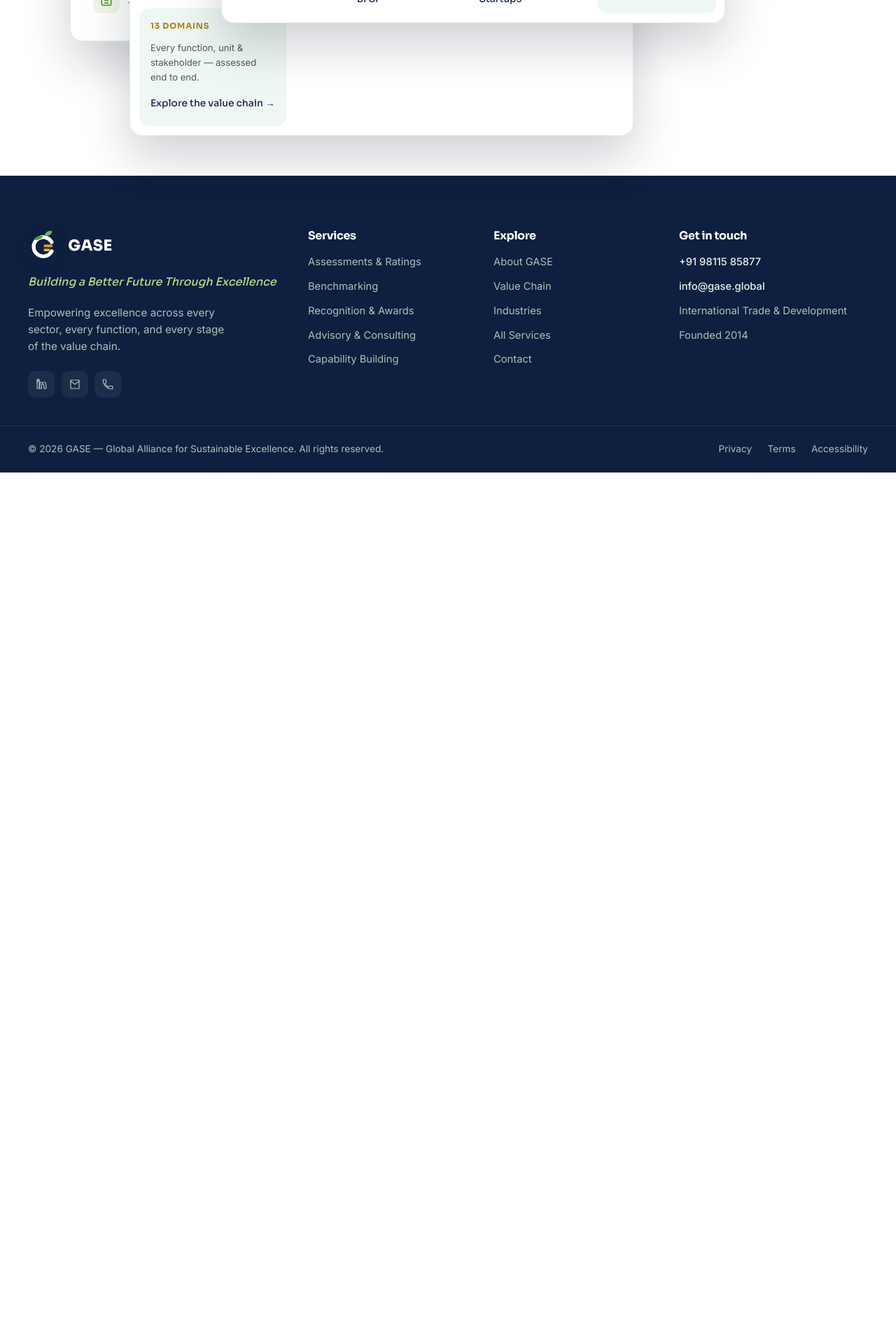
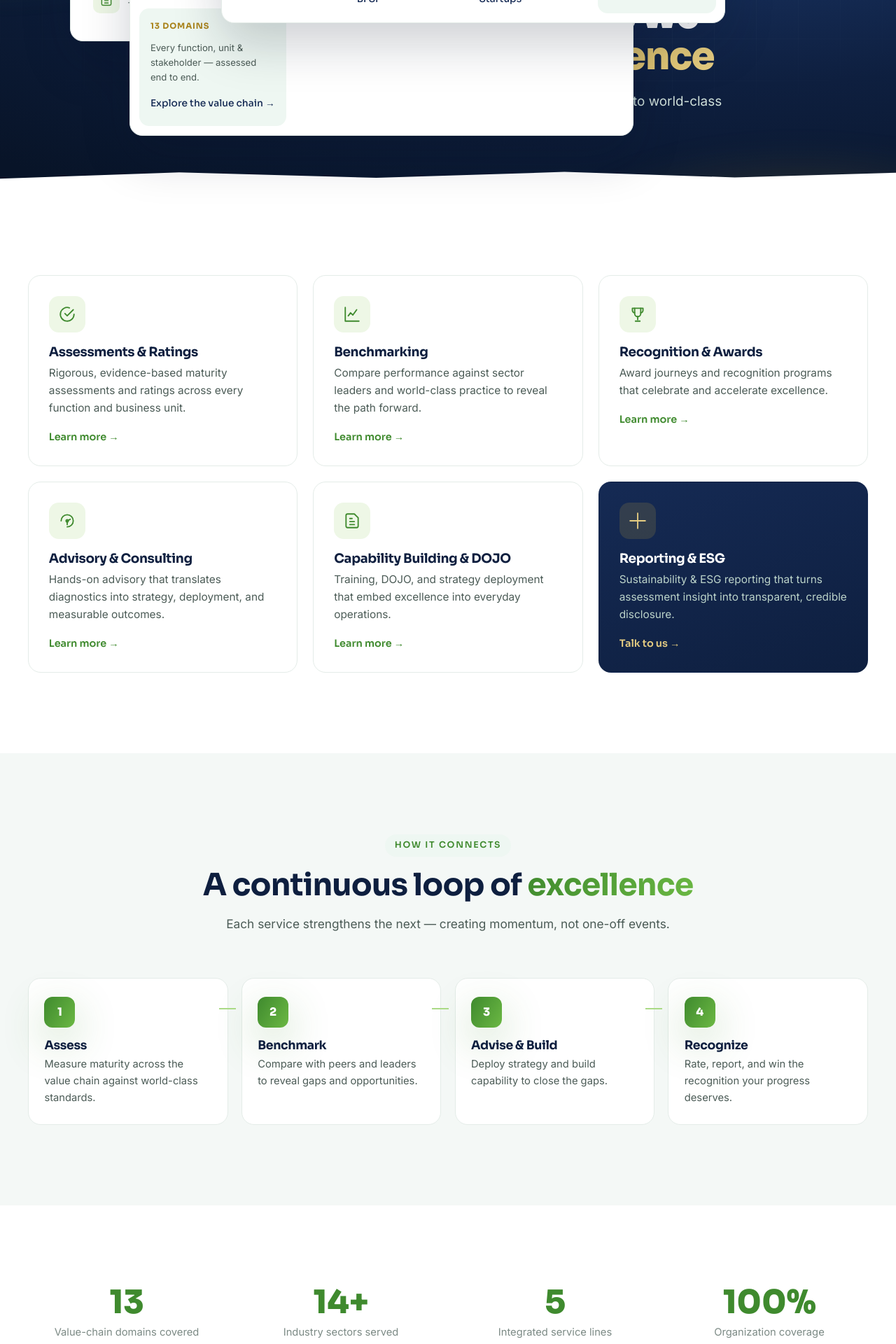
Before and after one commit to vishnurdas27/GASE-Website, a React (Vite) app in the folder client/: page /services in a window 1280 px wide. Shown: the part 300-2220 px from the top of the page at 70% size. Before the commit the page ends 975 px from the top, so only its background shows below. Built offline with nearby package versions, Linux system fonts and the light colour scheme.

Commit message:
Build the services page

```diff
--- a/client/src/App.jsx
+++ b/client/src/App.jsx
@@ -6,6 +6,7 @@ import BackToTop from './components/BackToTop.jsx';
 import Placeholder from './pages/Placeholder.jsx';
 import Home from './pages/Home.jsx';
 import About from './pages/About.jsx';
+import Services from './pages/Services.jsx';
 
 export default function App() {
   return (
@@ -17,9 +18,9 @@ export default function App() {
         <Routes>
           <Route path="/" element={<Home />} />
           <Route path="/about" element={<About />} />
+          <Route path="/services" element={<Services />} />
 
           {/* still to do */}
-          <Route path="/services" element={<Placeholder title="Services" />} />
           <Route path="/assessments" element={<Placeholder title="Assessments & Ratings" />} />
           <Route path="/benchmarking" element={<Placeholder title="Benchmarking" />} />
           <Route path="/recognition" element={<Placeholder title="Recognition & Awards" />} />
--- /dev/null
+++ b/client/src/pages/Services.jsx
@@ -0,0 +1,192 @@
+import { Link } from 'react-router-dom';
+import Reveal from '../components/Reveal.jsx';
+import Counter from '../components/Counter.jsx';
+
+const serviceLines = [
+  {
+    to: '/assessments',
+    title: 'Assessments & Ratings',
+    desc: 'Rigorous, evidence-based maturity assessments and ratings across every function and business unit.',
+    cta: 'Learn more',
+    icon: (
+      <svg viewBox="0 0 24 24">
+        <path d="M9 11l3 3 8-8" />
+        <path d="M21 12a9 9 0 1 1-6-8.5" />
+      </svg>
+    )
+  },
+  {
+    to: '/benchmarking',
+    title: 'Benchmarking',
+    desc: 'Compare performance against sector leaders and world-class practice to reveal the path forward.',
+    cta: 'Learn more',
+    icon: (
+      <svg viewBox="0 0 24 24">
+        <path d="M3 3v18h18" />
+        <path d="M7 14l3-4 3 3 5-7" />
+      </svg>
+    )
+  },
+  {
+    to: '/recognition',
+    title: 'Recognition & Awards',
+    desc: 'Award journeys and recognition programs that celebrate and accelerate excellence.',
+    cta: 'Learn more',
+    icon: (
+      <svg viewBox="0 0 24 24">
+        <path d="M12 15a4 4 0 0 0 4-4V4H8v7a4 4 0 0 0 4 4Z" />
+        <path d="M8 4H5v3a3 3 0 0 0 3 3M16 4h3v3a3 3 0 0 1-3 3M12 15v4M9 21h6" />
+      </svg>
+    )
+  },
+  {
+    to: '/advisory',
+    title: 'Advisory & Consulting',
+    desc: 'Hands-on advisory that translates diagnostics into strategy, deployment, and measurable outcomes.',
+    cta: 'Learn more',
+    icon: (
+      <svg viewBox="0 0 24 24">
+        <path d="M12 20a8 8 0 1 0-8-8" />
+        <path d="M12 12l4-2M12 12v5" />
+        <circle cx="12" cy="12" r="1.5" />
+      </svg>
+    )
+  },
+  {
+    to: '/capability',
+    title: 'Capability Building & DOJO',
+    desc: 'Training, DOJO, and strategy deployment that embed excellence into everyday operations.',
+    cta: 'Learn more',
+    icon: (
+      <svg viewBox="0 0 24 24">
+        <path d="M4 19V5a2 2 0 0 1 2-2h9l5 5v11a2 2 0 0 1-2 2H6a2 2 0 0 1-2-2Z" />
+        <path d="M9 13h6M9 17h6M9 9h3" />
+      </svg>
+    )
+  }
+];
+
+const process = [
+  { n: 1, title: 'Assess', text: 'Measure maturity across the value chain against world-class standards.' },
+  { n: 2, title: 'Benchmark', text: 'Compare with peers and leaders to reveal gaps and opportunities.' },
+  { n: 3, title: 'Advise & Build', text: 'Deploy strategy and build capability to close the gaps.' },
+  { n: 4, title: 'Recognize', text: 'Rate, report, and win the recognition your progress deserves.' }
+];
+
+const strip = [
+  { to: 13, label: 'Value-chain domains covered' },
+  { to: 14, suffix: '+', label: 'Industry sectors served' },
+  { to: 5, label: 'Integrated service lines' },
+  { to: 100, suffix: '%', label: 'Organization coverage' }
+];
+
+export default function Services() {
+  return (
+    <>
+      {/* hero */}
+      <section className="page-hero center">
+        <div className="page-hero__bg" />
+        <div className="container page-hero__inner">
+          <Reveal className="crumb">
+            <Link to="/">Home</Link>
+            <span>/</span>
+            <b>Services</b>
+          </Reveal>
+          <Reveal as="span" className="eyebrow">
+            What We Do
+          </Reveal>
+          <Reveal as="h1">
+            One platform, five ways we drive <span className="grad">sustainable excellence</span>
+          </Reveal>
+          <Reveal as="p" className="page-hero__lead">
+            Integrated services that move your organization from honest assessment to world-class recognition — and
+            build the capability to stay there.
+          </Reveal>
+        </div>
+        <div className="page-hero__wave" />
+      </section>
+
+      {/* service cards */}
+      <section className="section">
+        <div className="container">
+          <div className="feature-grid">
+            {serviceLines.map((s, i) => (
+              <Reveal as={Link} to={s.to} className="feature" key={s.to} delay={(i % 3) * 80}>
+                <div className="feature__ico">{s.icon}</div>
+                <h3>{s.title}</h3>
+                <p>{s.desc}</p>
+                <span className="card__link">{s.cta} →</span>
+              </Reveal>
+            ))}
+
+            {/* not a full service page yet — send this one to contact */}
+            <Reveal as={Link} to="/contact" className="feature feature--dark" delay={160}>
+              <div className="feature__ico">
+                <svg viewBox="0 0 24 24">
+                  <path d="M12 2v20M2 12h20" />
+                </svg>
+              </div>
+              <h3>Reporting & ESG</h3>
+              <p>Sustainability & ESG reporting that turns assessment insight into transparent, credible disclosure.</p>
+              <span className="card__link">Talk to us →</span>
+            </Reveal>
+          </div>
+        </div>
+      </section>
+
+      {/* how it connects */}
+      <section className="section section--tint">
+        <div className="container">
+          <Reveal className="section__head">
+            <span className="eyebrow eyebrow--dark">How It Connects</span>
+            <h2 className="section__title">
+              A continuous loop of <span className="grad">excellence</span>
+            </h2>
+            <p className="section__sub">Each service strengthens the next — creating momentum, not one-off events.</p>
+          </Reveal>
+          <div className="steps">
+            {process.map((step, i) => (
+              <Reveal className="step" key={step.n} delay={i * 80}>
+                <div className="step__n">{step.n}</div>
+                <h3>{step.title}</h3>
+                <p>{step.text}</p>
+              </Reveal>
+            ))}
+          </div>
+        </div>
+      </section>
+
+      {/* stat strip */}
+      <section className="section">
+        <div className="container">
+          <div className="strip">
+            {strip.map((s, i) => (
+              <Reveal key={s.label} delay={i * 80}>
+                <Counter className="stat__num" to={s.to} suffix={s.suffix} />
+                <span>{s.label}</span>
+              </Reveal>
+            ))}
+          </div>
+        </div>
+      </section>
+
+      {/* cta band */}
+      <section className="section band">
+        <Reveal className="container band__inner">
+          <h2>
+            Not sure where to <span className="grad">start?</span>
+          </h2>
+          <p>Take a free 15-minute maturity discovery call and we'll recommend the right first step.</p>
+          <div className="band__actions">
+            <Link to="/contact" className="btn btn--primary">
+              Book a discovery call
+            </Link>
+            <Link to="/value-chain" className="btn btn--ghost">
+              See the value chain
+            </Link>
+          </div>
+        </Reveal>
+      </section>
+    </>
+  );
+}
--- a/client/src/styles/components.css
+++ b/client/src/styles/components.css
@@ -129,6 +129,12 @@
 .feature h3{font-size:1.15rem;color:var(--navy-900);margin-bottom:.5rem}
 .feature p{color:var(--slate);font-size:.96rem}
 .feature__num{position:absolute;top:1.2rem;right:1.4rem;font-family:var(--font-head);font-weight:800;font-size:1.6rem;color:var(--bg-mint)}
+/* dark "featured" feature card */
+.feature--dark{background:linear-gradient(160deg,var(--navy-800),var(--navy-900));border-color:transparent;color:#fff}
+.feature--dark h3{color:#fff}
+.feature--dark p{color:#bcd4ca}
+.feature--dark .feature__ico{background:rgba(212,175,55,.16);color:var(--gold-300)}
+.feature--dark .card__link{color:var(--gold-300)}
 .domain:target{border-color:var(--emerald-500);box-shadow:0 0 0 3px rgba(107,184,67,.28),var(--shadow-md);animation:targetPulse 1.4s ease}
 .domain:target::after{transform:scaleX(1)}
 @keyframes targetPulse{0%{box-shadow:0 0 0 0 rgba(107,184,67,.5),var(--shadow-md)}100%{box-shadow:0 0 0 3px rgba(107,184,67,.28),var(--shadow-md)}}
```
